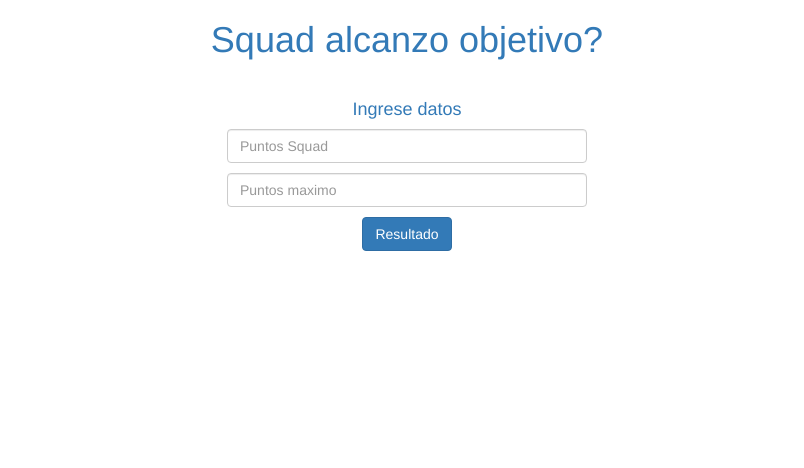
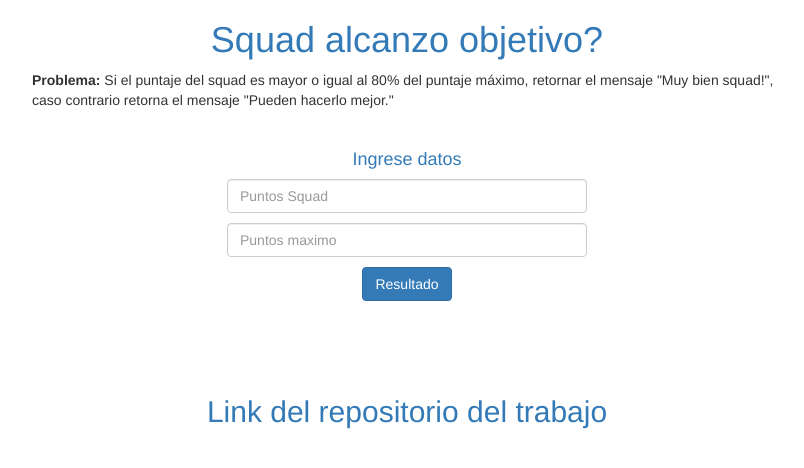
Before and after one commit to Madays/objetivo-del-squad, a plain HTML site: page index.html in a window 1280 px wide. Shown: the whole page, without its empty margins (233-1037 px from the left). Drawn offline with Linux system fonts and the light colour scheme.

Commit message:
agregando link de repositorio

```diff
--- a/index.html
+++ b/index.html
@@ -15,6 +15,7 @@
       <div class="row">
        <div class="col-xs-8 col-xs-offset-2">
         <h1 class="text-center text-primary">Squad alcanzo objetivo?</h1>
+        <p><b>Problema: </b>Si el puntaje del squad es mayor o igual al 80% del puntaje máximo, retornar el mensaje "Muy bien squad!", caso contrario retorna el mensaje "Pueden hacerlo mejor."</p>
         <br>
         <div class="row">
             <div class="col-xs-6 col-xs-offset-3">
@@ -26,6 +27,12 @@
         </div>
         <br>
         <div id = "resultado" class="text-center text-primary" style="font-size:30px;"></div>
+        <br>
+        <br>
+        <br>
+        <div class="animated bounce infinite text-center">
+            <a href="https://github.com/Madays/objetivo-del-squad" style="font-size:30px;" target="_blank">Link del repositorio del trabajo</a>
+        </div>
        </div>
        </div>
       </div>
```
